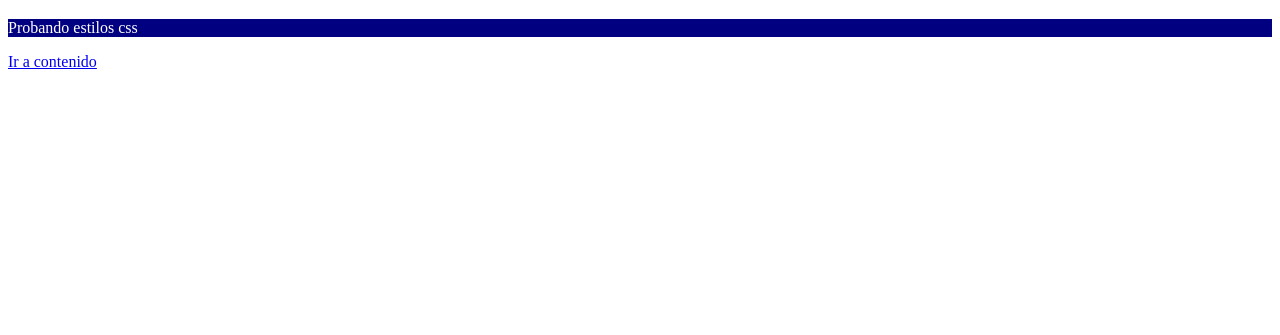
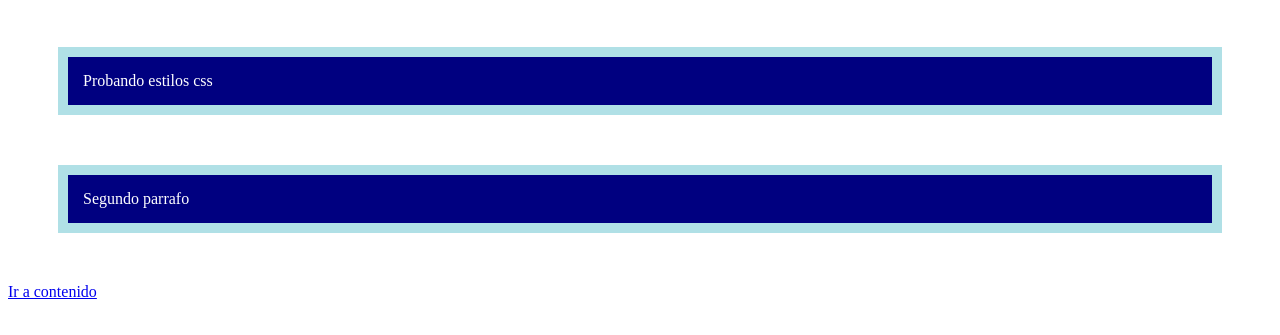
Before and after one commit to IsaacPater31/web-development-courses, a plain HTML site: page Html5/primera pagina/Leccion3/pagina2.html in a window 1280 px wide. Shown: the part 61-396 px from the top of the page. Drawn offline with Linux system fonts and the light colour scheme.

Commit message:
avance basico css margenes

```diff
--- a/Html5/primera pagina/Leccion3/css/styles.css
+++ b/Html5/primera pagina/Leccion3/css/styles.css
@@ -5,4 +5,7 @@ h1{
 p{
     color: white;
     background-color: navy;
+    padding: 15px;
+    border: 10px solid powderblue;
+    margin: 50px;
 }
--- a/Html5/primera pagina/Leccion3/pagina2.html
+++ b/Html5/primera pagina/Leccion3/pagina2.html
@@ -9,6 +9,7 @@
 <body>
     <h1>BIENVENIDOS A MI NUEVA PAGINA CON CSS</h1>
     <p>Probando estilos css</p>
+    <p>Segundo parrafo</p>
     <a href="contenido.html">Ir a contenido</a>
 </body>
 </html>
```
